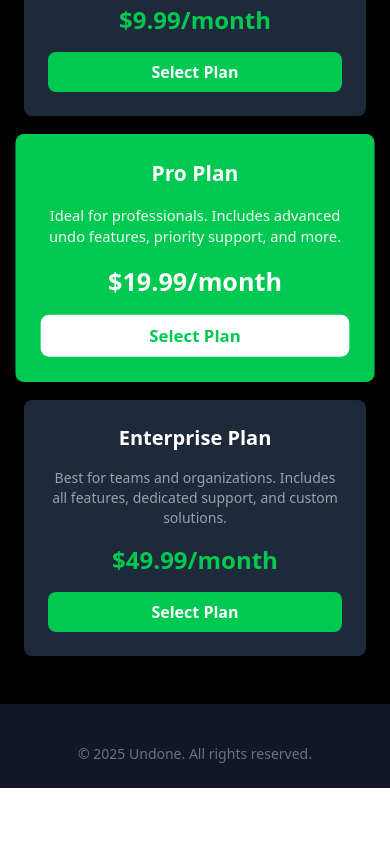
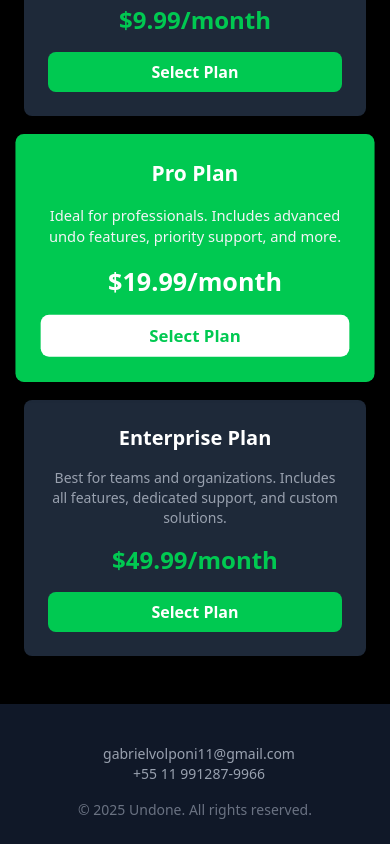
Before and after one commit to gabrielVolponi/dev, a website: page home.html in a window 390 px wide. Shown: the part 1398-2242 px from the top of the page. Before the commit the page ends 2186 px from the top, so only its background shows below. Drawn offline with nearby package versions, Linux system fonts and the light colour scheme; files that its build step writes are made by us from their sources.

Commit message:
add contact information section to home.html with email and phone details

```diff
--- a/home.html
+++ b/home.html
@@ -191,6 +191,16 @@
                 </a>
             </div>
 
+            <!-- Contact Info -->
+            <div class="text-gray-400 text-sm mb-4">
+                <p class="hover:text-green-500 transition duration-300" data-cy="footer-email">
+                    <i class="fas fa-envelope mr-2"></i> gabrielvolponi11@gmail.com
+                </p>
+                <p class="hover:text-green-500 transition duration-300" data-cy="footer-phone">
+                    <i class="fas fa-phone mr-2"></i> +55 11 991287-9966
+                </p>
+            </div>
+
             <!-- Copyright -->
             <p class="text-gray-500 text-sm hover:text-green-500" data-cy="footer-copyright">
                 © 2025 Undone. All rights reserved.
```
